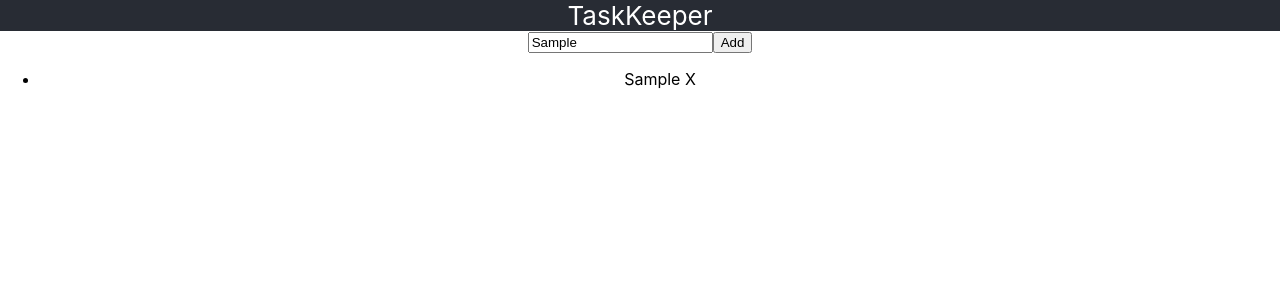
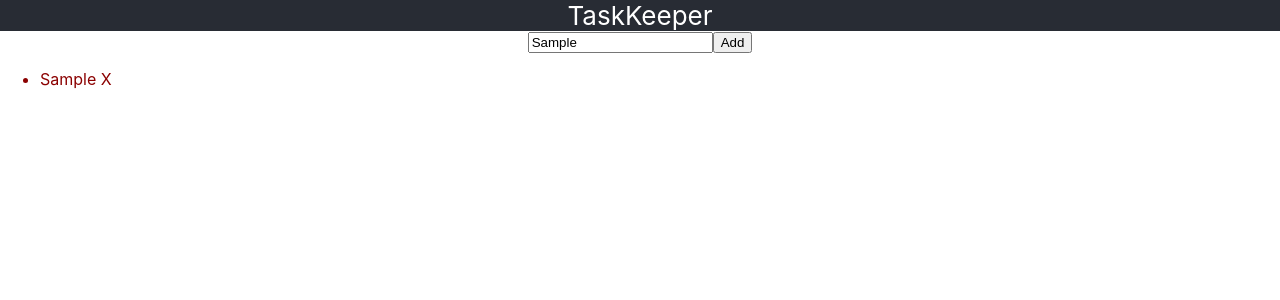
Before and after one commit to OLD-itdev161-fa2023/sherise-prusinksi-p1, a React (Create React App) app in the folder front-end/: page / in a window 1280 px wide. Both pictures are taken after typing "Sample" into the empty fields and a click on the button "Add". Shown: the top 300 px of the page. Built offline with nearby package versions, Linux system fonts and the light colour scheme; no server answers.

Commit message:
front-end update a task completed

```diff
--- a/front-end/src/App.css
+++ b/front-end/src/App.css
@@ -24,6 +24,18 @@
   color: white;
 }
 
+.completed {
+  text-align: left;
+  text-decoration: line-through;
+  color: darkgreen;
+}
+
+.pending {
+  text-align: left;
+  text-decoration: double;
+  color: darkred;
+}
+
 .App-link {
   color: #61dafb;
 }
--- a/front-end/src/App.js
+++ b/front-end/src/App.js
@@ -28,6 +28,15 @@ function App() {
     } catch (err) { }
   }
 
+  const updateTask = async (e, id) => {
+    e.stopPropagation()
+    const payload = {
+      completed: !tasks.find(task => task._id === id).completed,
+    }
+    const updatedTask = await api.updateTask(id, payload)
+    setTasks(tasks.map(task => (task._id === id ? updatedTask : task)))
+  }
+
   return (
     <div className="App" >
       <header className="App-header">
@@ -45,7 +54,10 @@ function App() {
         </button>
         <ul>
           {tasks.map(({ _id, taskDescription, completed }, i) => (
-            <li key={i}>
+            <li key={i}
+              onClick={e => updateTask(e, _id)}
+              className={completed ? "completed" : "pending"}
+            >
               {taskDescription}
               {task} <span onClick={e => deleteTask(e, _id)}>X</span>
             </li>
```
